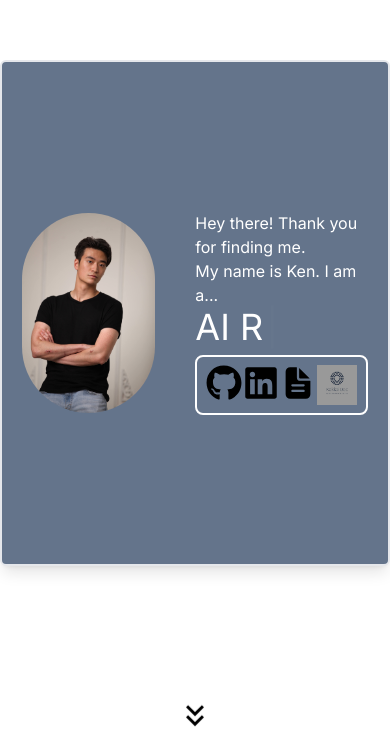
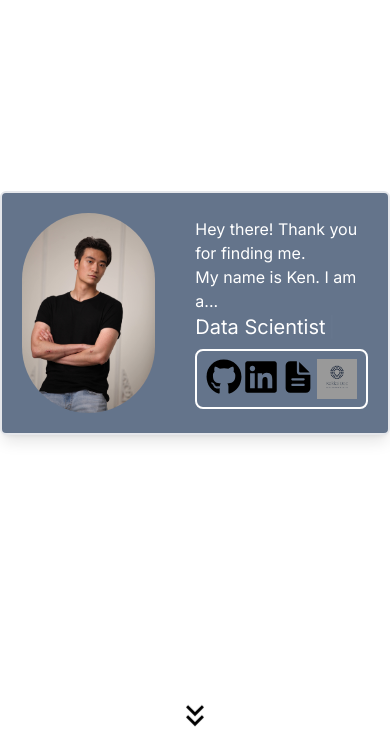
Before and after one commit to kkatodus/portfolio, a Next.js app: page / in a window 390 px wide. Shown: the part 109-844 px from the top of the page. Built offline with nearby package versions, Linux system fonts and the light colour scheme.

Commit message:
made website more mobile friendly

```diff
--- a/app/components/CareerSegment/components/ExperienceCard.tsx
+++ b/app/components/CareerSegment/components/ExperienceCard.tsx
@@ -19,7 +19,7 @@ import diary from "@/public/images/diary.jpg";
 import nifty from "@/public/images/nifty.jpg";
 import lupin from "@/public/images/lupin.jpg";
 import aiwebsitebuilder from "@/public/images/aiwebsitebuilder.webp";
-
+import digital from "@/public/images/digital.png";
 import { CSSProperties } from "react";
 
 const key2image = {
@@ -39,6 +39,7 @@ const key2image = {
   nifty,
   lupin,
   kokkaidoc,
+  digital,
 };
 
 const pastelColors = [
@@ -64,7 +65,7 @@ const ExperienceCard = ({ Experience }: { Experience: ExperienceType }) => {
   } = Experience;
   return (
     <div
-      className={`relative h-[300px] min-w-[300px] w-[200px] m-2 border-2 rounded-md flex flex-col justify-center items-center transition duration-500 hover:scale-110 cursor-pointer ${
+      className={`relative h-[200px] w-[200px] min-w-[200px] lg:h-[300px] lg:min-w-[300px] lg:w-[200px] m-2 border-2 rounded-md flex flex-col justify-center items-center transition duration-500 hover:scale-110 cursor-pointer ${
         key ? "bg-white" : pastelColors[Math.floor(Math.random() * 4)]
       }`}
       style={
@@ -82,14 +83,14 @@ const ExperienceCard = ({ Experience }: { Experience: ExperienceType }) => {
       onClick={() => updateCurrentModalExperienceState(Experience)}
     >
       <div
-        className={`flex flex-col justify-center items-center bg-white bg-opacity-50 w-full h-full ${
+        className={`flex flex-col justify-center items-center bg-white bg-opacity-80 w-full h-full ${
           textcolor ? textcolor : "text-black"
         } `}
       >
-        <h2 className="text-2xl text-center font-bold">{Name}</h2>
+        <h2 className="text-xl lg:text-2xl text-center font-bold">{Name}</h2>
         <h3 className="text-center font-bold">{Company}</h3>
         <p className="font-bold">{Location}</p>
-        <p className="font-bold">
+        <p className="font-bold text-sm lg:text-base">
           {Start} ~ {End}
         </p>
       </div>
--- a/app/components/CareerSegment/index.tsx
+++ b/app/components/CareerSegment/index.tsx
@@ -10,18 +10,18 @@ const CareerSegment = ({
   Experiences: ExperienceType[];
 }) => {
   return (
-    <div className="h-full w-full flex justify-center items-center snap-center relative ">
-      <h1 className="absolute top-0 left-0 text-4xl mt-2 ml-2 font-bold ">
+    <div className="h-[40%] lg:h-full lg:w-full flex justify-center items-center snap-center relative ">
+      <h1 className="absolute lg:absolute top-0 left-0 text-4xl mt-2 ml-2 font-bold ">
         {Genre}
       </h1>
       <hr className="absolute border-2 border-solid border-black w-full -z-50" />
-      <div className="flex flex-row overflow-x-scroll overflow-y-clip w-100 relative">
+      <div className="flex flex-row overflow-x-scroll md:overflow-y-cliplg:overflow-y-clip w-100 relative">
         {Experiences.map((Experience) => {
           const { Name } = Experience;
           return <ExperienceCard key={Name} Experience={Experience} />;
         })}
       </div>
-      <div className="text-4xl absolute bottom-0">
+      <div className="invisible lg:visible text-4xl absolute bottom-0">
         <MdKeyboardDoubleArrowDown className="animate-bounce" />
       </div>
     </div>
--- a/app/components/GetInTouch/index.tsx
+++ b/app/components/GetInTouch/index.tsx
@@ -6,9 +6,9 @@ import { FaLinkedin } from "react-icons/fa";
 const GetInTouch = () => {
   return (
     <div className="relative h-full w-full flex justify-center items-center snap-start flex-col md:flex-row lg:flex-row">
-      <Fade className="h-full w-full flex justify-center items-center">
+      <Fade className="h-[20%] lg:h-full w-full flex justify-center items-center">
         <h1 className="text-5xl font-bold">Get In Touch!</h1>
-        <div>
+        <div className="flex lg:flex-col md:flex-col flex-col justify-center items-center">
           <Link href={"https://www.linkedin.com/in/kkatodus/"}>
             <FaLinkedin className="text-5xl" />
           </Link>
--- a/app/components/ModalManager/components/ModalContent/index.tsx
+++ b/app/components/ModalManager/components/ModalContent/index.tsx
@@ -10,13 +10,13 @@ const ModalContent = ({ Experience }: { Experience: ExperienceType }) => {
   return (
     <div className="relative m-2 flex flex-col h-full">
       <div className="w-[95%] text-white background">
-        <h2 className="text-4xl">
+        <h2 className="text-xl font-bold lg:text-4xl">
           {Experience.Name} {Experience.Company && "@"} {Experience.Company}
         </h2>
       </div>
       <div className="flex text-white">
         <h3>
-          {Experience.End} ~ {Experience.Start}
+          {Experience.Start}~ {Experience.End}
         </h3>
         <h3 className="ml-10">{Experience.Location}</h3>
       </div>
@@ -30,7 +30,7 @@ const ModalContent = ({ Experience }: { Experience: ExperienceType }) => {
           </p>
         ))}
       </div>
-      <div className="relative bg-white mt-2 p-2 rounded-md flex flex-1 overflow-y-scroll mb-4">
+      <div className="relative bg-white mt-2 p-2 rounded-md flex flex-col lg:flex-row flex-1 overflow-y-scroll mb-4">
         {hasOtherMedia && (
           <div>
             {Experience.videoLink && (
--- a/app/components/PortfolioImage/index.tsx
+++ b/app/components/PortfolioImage/index.tsx
@@ -14,7 +14,7 @@ export const PortfolioImage = () => {
   return (
     <div className="relative h-full w-full flex justify-center items-center snap-start">
       <Fade className="h-full w-full flex items-center justify-center">
-        <div className="relative flex justify-center items-center border-solid border-2 p-5 rounded-md bg-slate-500 shadow-lg h-[60%] lg:h-auto">
+        <div className="relative flex justify-center items-center border-solid border-2 p-5 rounded-md bg-slate-500 shadow-lg h-auto md:h-[50%] lg:h-auto lg:h-auto">
           <Image
             src={portfolio}
             className="rounded-full object-cover w-[200px] h-[200px] mr-10"
@@ -26,10 +26,10 @@ export const PortfolioImage = () => {
                 Hey there! Thank you for finding me. <br></br> My name is Ken. I
                 am a...
               </p>
-              <span className="text-4xl">
+              <span className="text-xl lg:text-4xl ">
                 <Typewriter
                   words={[
-                    "Fullstack Engineer",
+                    "SWE",
                     "AI Reseacher",
                     "Data Scientist",
                     "Founder",
--- a/public/mycareer.json
+++ b/public/mycareer.json
@@ -3,6 +3,18 @@
     {
       "Genre": "Experiences",
       "Experiences": [
+        {
+          "Name": "Data Scientist",
+          "key": "digital",
+          "textcolor": "black",
+          "Company": "Digital Agency-デジタル庁",
+          "Location": "Tokyo, Japan",
+          "Start": "2024-05-01",
+          "Descriptions": [
+            "Incoming Data Scientist @ Digital Agency(デジタル庁)",
+            "Contributing to the development of platforms for the Japanese government to improve delivery of public services"
+          ]
+        },
         {
           "Name": "AI/Robotics Researcher",
           "key": "lsy",
```
Also changed, not shown: public/images/digital.png (added).
